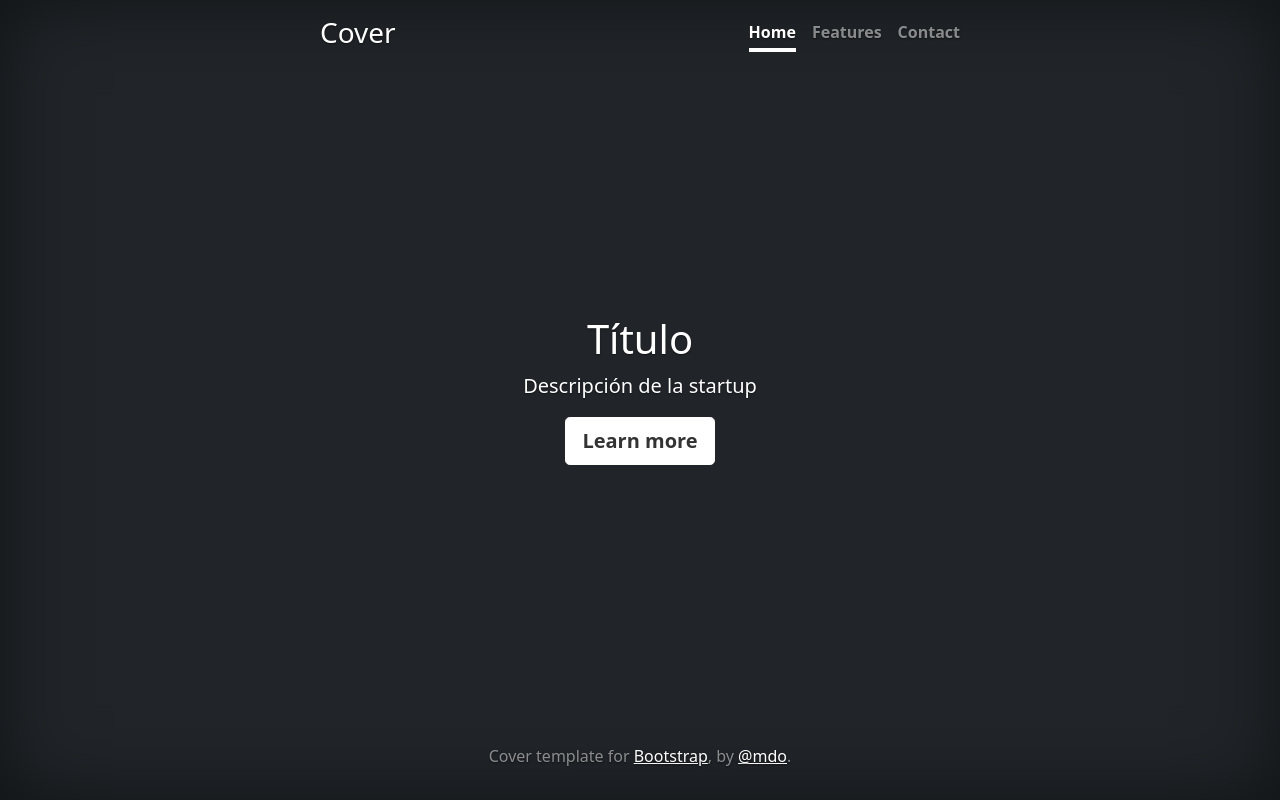
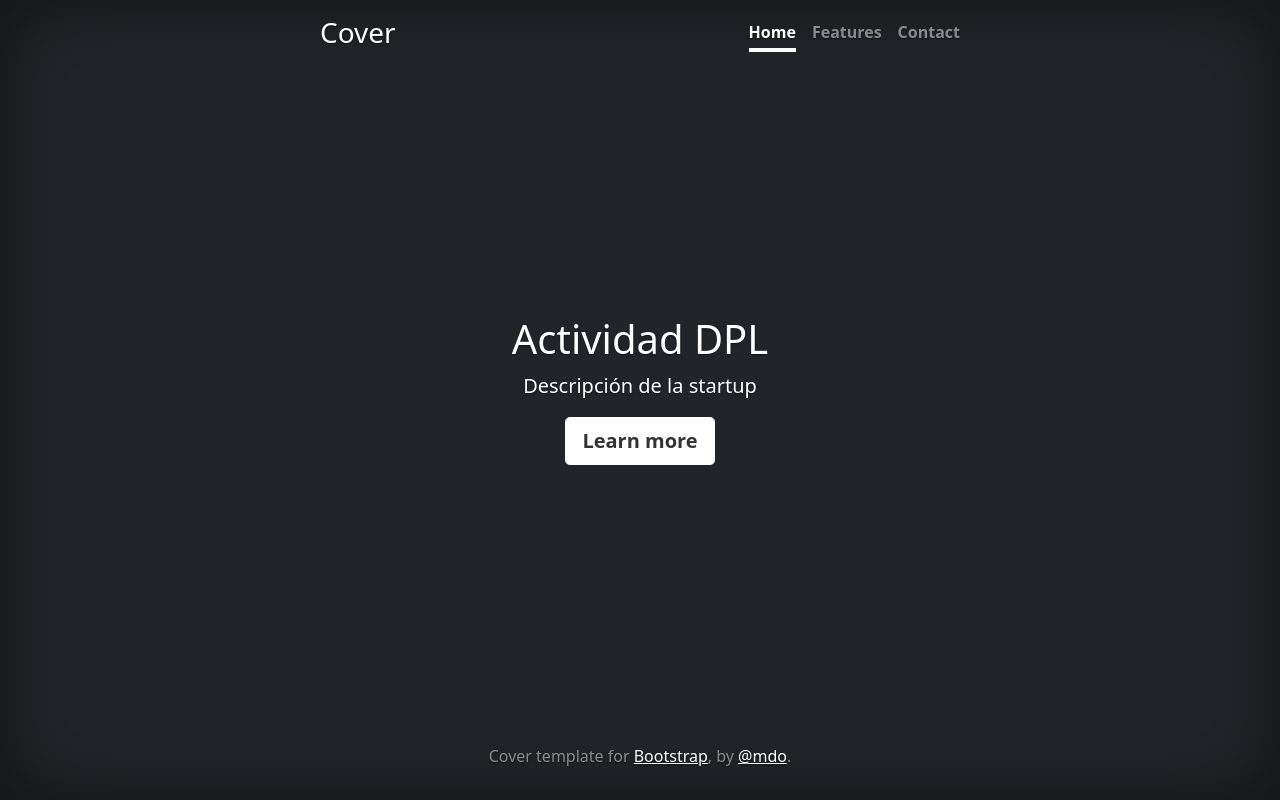
Before and after one commit to vmcabreu/git-work, a plain HTML site: page index.html in a window 1280 px wide. Drawn offline with Linux system fonts and the light colour scheme.

Commit message:
Update index.html

```diff
--- a/index.html
+++ b/index.html
@@ -50,7 +50,7 @@
   </header>
 
   <main class="px-3">
-    <h1>Título</h1>
+    <h1>Actividad DPL</h1>
     <p class="lead">Descripción de la startup</p>
     <p class="lead">
       <a href="#" class="btn btn-lg btn-secondary fw-bold border-white bg-white">Learn more</a>
```
